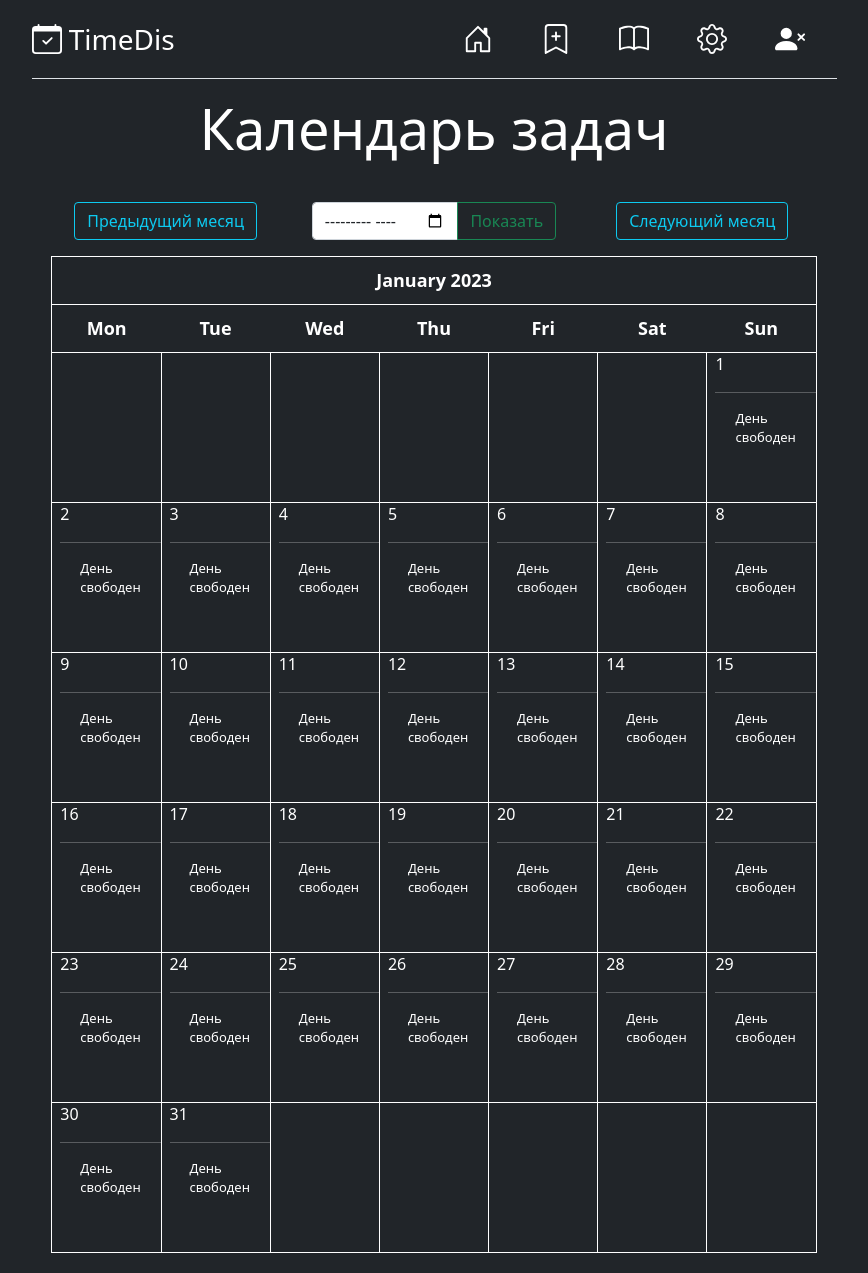
After one commit to Novak1656/TimeDis_Django, a Django app: page /calendar/ in a window 1280 px wide. The commit adds this page. Shown: the whole page, without its empty margins (206-1074 px from the left). Run offline with Django 4.2, Linux system fonts and the light colour scheme; the visitor is signed in with stand-in values (Sample User, id 1); data that the repository does not hold is empty; some libraries are stand-ins or nearby versions.

Commit message:
Добавил календарь задач

```diff
--- a/time_dis/main/templates/main/main_menu.html
+++ b/time_dis/main/templates/main/main_menu.html
@@ -36,7 +36,7 @@
             </a>
         </div>
         <div class="col-sm">
-            <a class="btn btn-outline-danger btn-lg btn-block w-100" href="" role="button">
+            <a class="btn btn-outline-danger btn-lg btn-block w-100" href="{% url 'calendar' %}" role="button">
                 <svg xmlns="http://www.w3.org/2000/svg" width="30" height="30" fill="currentColor" class="bi bi-calendar2-week" viewBox="0 0 16 16">
                     <path d="M3.5 0a.5.5 0 0 1 .5.5V1h8V.5a.5.5 0 0 1 1 0V1h1a2 2 0 0 1 2 2v11a2 2 0 0 1-2 2H2a2 2 0 0 1-2-2V3a2 2 0 0 1 2-2h1V.5a.5.5 0 0 1 .5-.5zM2 2a1 1 0 0 0-1 1v11a1 1 0 0 0 1 1h12a1 1 0 0 0 1-1V3a1 1 0 0 0-1-1H2z"/>
                     <path d="M2.5 4a.5.5 0 0 1 .5-.5h10a.5.5 0 0 1 .5.5v1a.5.5 0 0 1-.5.5H3a.5.5 0 0 1-.5-.5V4zM11 7.5a.5.5 0 0 1 .5-.5h1a.5.5 0 0 1 .5.5v1a.5.5 0 0 1-.5.5h-1a.5.5 0 0 1-.5-.5v-1zm-3 0a.5.5 0 0 1 .5-.5h1a.5.5 0 0 1 .5.5v1a.5.5 0 0 1-.5.5h-1a.5.5 0 0 1-.5-.5v-1zm-5 3a.5.5 0 0 1 .5-.5h1a.5.5 0 0 1 .5.5v1a.5.5 0 0 1-.5.5h-1a.5.5 0 0 1-.5-.5v-1zm3 0a.5.5 0 0 1 .5-.5h1a.5.5 0 0 1 .5.5v1a.5.5 0 0 1-.5.5h-1a.5.5 0 0 1-.5-.5v-1z"/>
--- /dev/null
+++ b/time_dis/main/templates/main/task_calendar.html
@@ -0,0 +1,160 @@
+<!doctype html>
+<html lang="en">
+<head>
+    <meta charset="UTF-8">
+    <meta name="viewport"
+          content="width=device-width, user-scalable=no, initial-scale=1.0, maximum-scale=1.0, minimum-scale=1.0">
+    <meta http-equiv="X-UA-Compatible" content="ie=edge">
+    <link rel="stylesheet" href="https://cdn.jsdelivr.net/npm/bootstrap@5.1.1/dist/css/bootstrap.min.css">
+    <link rel="stylesheet" href="https://cdn.jsdelivr.net/npm/bootstrap-icons@1.3.0/font/bootstrap-icons.css"/>
+    <script src="https://cdnjs.cloudflare.com/ajax/libs/Chart.js/2.8.0/Chart.bundle.js"></script>
+    <title>Календарь задач </title>
+</head>
+
+<body class="bg-dark text-white d-flex h-100 container">
+
+<svg xmlns="http://www.w3.org/2000/svg" style="display: none;">
+    <symbol id="check" viewBox="0 0 16 16">
+        <title>Check</title>
+        <path d="M13.854 3.646a.5.5 0 0 1 0 .708l-7 7a.5.5 0 0 1-.708 0l-3.5-3.5a.5.5 0 1 1 .708-.708L6.5 10.293l6.646-6.647a.5.5 0 0 1 .708 0z"></path>
+    </symbol>
+</svg>
+
+<div class="cover-container d-flex w-75 h-75 p-3 mx-auto flex-column">
+    <header class="mb-auto">
+        <div class="d-flex flex-column flex-md-row align-items-center pb-3  border-bottom">
+            <a href="/" class="d-flex align-items-center text-white text-decoration-none">
+                <svg xmlns="http://www.w3.org/2000/svg" width="30" height="30" fill="currentColor" class="bi bi-calendar-check" viewBox="0 0 16 16">
+                    <path d="M10.854 7.146a.5.5 0 0 1 0 .708l-3 3a.5.5 0 0 1-.708 0l-1.5-1.5a.5.5 0 1 1 .708-.708L7.5 9.793l2.646-2.647a.5.5 0 0 1 .708 0z"/>
+                    <path d="M3.5 0a.5.5 0 0 1 .5.5V1h8V.5a.5.5 0 0 1 1 0V1h1a2 2 0 0 1 2 2v11a2 2 0 0 1-2 2H2a2 2 0 0 1-2-2V3a2 2 0 0 1 2-2h1V.5a.5.5 0 0 1 .5-.5zM1 4v10a1 1 0 0 0 1 1h12a1 1 0 0 0 1-1V4H1z"/>
+                </svg>
+                <span class="fs-3">&nbspTimeDis</span>
+            </a>
+
+            <nav class="d-inline-flex mt-4 mt-md-0 ms-md-auto text-font='Roboto'">
+                <a class="nav nav-link me-3 py-2 text-white text-decoration-none" href="/">
+                    <svg xmlns="http://www.w3.org/2000/svg" width="30" height="30" fill="currentColor" class="bi bi-house-door" viewBox="0 0 16 16">
+                        <path d="M8.354 1.146a.5.5 0 0 0-.708 0l-6 6A.5.5 0 0 0 1.5 7.5v7a.5.5 0 0 0 .5.5h4.5a.5.5 0 0 0 .5-.5v-4h2v4a.5.5 0 0 0 .5.5H14a.5.5 0 0 0 .5-.5v-7a.5.5 0 0 0-.146-.354L13 5.793V2.5a.5.5 0 0 0-.5-.5h-1a.5.5 0 0 0-.5.5v1.293L8.354 1.146zM2.5 14V7.707l5.5-5.5 5.5 5.5V14H10v-4a.5.5 0 0 0-.5-.5h-3a.5.5 0 0 0-.5.5v4H2.5z"/>
+                    </svg>
+                </a>
+                <a class="nav nav-link me-3 py-2 text-white text-decoration-none" href="{% url 'add_task' %}">
+                    <svg xmlns="http://www.w3.org/2000/svg" width="30" height="30" fill="currentColor" class="bi bi-bookmark-plus" viewBox="0 0 16 16">
+                        <path d="M2 2a2 2 0 0 1 2-2h8a2 2 0 0 1 2 2v13.5a.5.5 0 0 1-.777.416L8 13.101l-5.223 2.815A.5.5 0 0 1 2 15.5V2zm2-1a1 1 0 0 0-1 1v12.566l4.723-2.482a.5.5 0 0 1 .554 0L13 14.566V2a1 1 0 0 0-1-1H4z"/>
+                        <path d="M8 4a.5.5 0 0 1 .5.5V6H10a.5.5 0 0 1 0 1H8.5v1.5a.5.5 0 0 1-1 0V7H6a.5.5 0 0 1 0-1h1.5V4.5A.5.5 0 0 1 8 4z"/>
+                    </svg>
+                </a>
+
+                <a class="nav nav-link me-3 py-2 text-white text-decoration-none" href="{% url 'my_tasks' %}">
+                    <svg xmlns="http://www.w3.org/2000/svg" width="30" height="30" fill="currentColor" class="bi bi-book" viewBox="0 0 16 16">
+                        <path d="M1 2.828c.885-.37 2.154-.769 3.388-.893 1.33-.134 2.458.063 3.112.752v9.746c-.935-.53-2.12-.603-3.213-.493-1.18.12-2.37.461-3.287.811V2.828zm7.5-.141c.654-.689 1.782-.886 3.112-.752 1.234.124 2.503.523 3.388.893v9.923c-.918-.35-2.107-.692-3.287-.81-1.094-.111-2.278-.039-3.213.492V2.687zM8 1.783C7.015.936 5.587.81 4.287.94c-1.514.153-3.042.672-3.994 1.105A.5.5 0 0 0 0 2.5v11a.5.5 0 0 0 .707.455c.882-.4 2.303-.881 3.68-1.02 1.409-.142 2.59.087 3.223.877a.5.5 0 0 0 .78 0c.633-.79 1.814-1.019 3.222-.877 1.378.139 2.8.62 3.681 1.02A.5.5 0 0 0 16 13.5v-11a.5.5 0 0 0-.293-.455c-.952-.433-2.48-.952-3.994-1.105C10.413.809 8.985.936 8 1.783z"/>
+                    </svg>
+                </a>
+
+                <a class="nav nav-link me-3 py-2 text-white text-decoration-none" href="{% url 'user_settings' %}">
+                    <svg xmlns="http://www.w3.org/2000/svg" width="30" height="30" fill="currentColor" class="bi bi-gear" viewBox="0 0 16 16">
+                        <path d="M8 4.754a3.246 3.246 0 1 0 0 6.492 3.246 3.246 0 0 0 0-6.492zM5.754 8a2.246 2.246 0 1 1 4.492 0 2.246 2.246 0 0 1-4.492 0z"/>
+                        <path d="M9.796 1.343c-.527-1.79-3.065-1.79-3.592 0l-.094.319a.873.873 0 0 1-1.255.52l-.292-.16c-1.64-.892-3.433.902-2.54 2.541l.159.292a.873.873 0 0 1-.52 1.255l-.319.094c-1.79.527-1.79 3.065 0 3.592l.319.094a.873.873 0 0 1 .52 1.255l-.16.292c-.892 1.64.901 3.434 2.541 2.54l.292-.159a.873.873 0 0 1 1.255.52l.094.319c.527 1.79 3.065 1.79 3.592 0l.094-.319a.873.873 0 0 1 1.255-.52l.292.16c1.64.893 3.434-.902 2.54-2.541l-.159-.292a.873.873 0 0 1 .52-1.255l.319-.094c1.79-.527 1.79-3.065 0-3.592l-.319-.094a.873.873 0 0 1-.52-1.255l.16-.292c.893-1.64-.902-3.433-2.541-2.54l-.292.159a.873.873 0 0 1-1.255-.52l-.094-.319zm-2.633.283c.246-.835 1.428-.835 1.674 0l.094.319a1.873 1.873 0 0 0 2.693 1.115l.291-.16c.764-.415 1.6.42 1.184 1.185l-.159.292a1.873 1.873 0 0 0 1.116 2.692l.318.094c.835.246.835 1.428 0 1.674l-.319.094a1.873 1.873 0 0 0-1.115 2.693l.16.291c.415.764-.42 1.6-1.185 1.184l-.291-.159a1.873 1.873 0 0 0-2.693 1.116l-.094.318c-.246.835-1.428.835-1.674 0l-.094-.319a1.873 1.873 0 0 0-2.692-1.115l-.292.16c-.764.415-1.6-.42-1.184-1.185l.159-.291A1.873 1.873 0 0 0 1.945 8.93l-.319-.094c-.835-.246-.835-1.428 0-1.674l.319-.094A1.873 1.873 0 0 0 3.06 4.377l-.16-.292c-.415-.764.42-1.6 1.185-1.184l.292.159a1.873 1.873 0 0 0 2.692-1.115l.094-.319z"/>
+                    </svg>
+                </a>
+
+                <a class="nav nav-link me-3 py-2 text-white text-decoration-none" href="" data-bs-toggle="modal" data-bs-target="#exit">
+                    <svg xmlns="http://www.w3.org/2000/svg" width="30" height="30" fill="currentColor" class="bi bi-person-x-fill" viewBox="0 0 16 16">
+                        <path fill-rule="evenodd" d="M1 14s-1 0-1-1 1-4 6-4 6 3 6 4-1 1-1 1H1zm5-6a3 3 0 1 0 0-6 3 3 0 0 0 0 6zm6.146-2.854a.5.5 0 0 1 .708 0L14 6.293l1.146-1.147a.5.5 0 0 1 .708.708L14.707 7l1.147 1.146a.5.5 0 0 1-.708.708L14 7.707l-1.146 1.147a.5.5 0 0 1-.708-.708L13.293 7l-1.147-1.146a.5.5 0 0 1 0-.708z"/>
+                    </svg>
+                </a>
+
+
+                <!-- Modal Exit -->
+                <div class="modal fade" id="exit" tabindex="-1" aria-labelledby="exampleModalLabel" aria-hidden="true">
+                    <div class="modal-dialog modal-dialog-centered">
+                        <div class="modal-content bg-transparent border">
+                            <div class="modal-header">
+                                <h5 class="modal-title text-white" id="exampleModalLabel">Выход</h5>
+                                <button type="button" class="btn-close btn-close-white" data-bs-dismiss="modal" aria-label="Close"></button>
+                            </div>
+                            <div class="modal-body">
+                                <p class="display-9 text-white">Вы действительно хотите выйти из аккаунта?</p>
+                            </div>
+                            <div class="modal-footer">
+                                <a type="button" class="btn btn-success" href="{% url 'logout' %}">Да</a>
+                                <button class="btn btn-danger" data-bs-dismiss="modal">Нет</button>
+                            </div>
+                        </div>
+                    </div>
+                </div>
+                <!-- Modal Exit -->
+            </nav>
+        </div>
+    </header>
+
+    <div class="container">
+        <div class="text-center p-3">
+            <h1 class="display-4">Календарь задач</h1>
+        </div>
+        <div class="row mt-3 mb-3">
+            <div class="col-sm text-center">
+                <a class="btn btn-outline-info" href="{% url 'calendar' %}?{{ prev_month }}"> Предыдущий месяц </a>
+            </div>
+            <div class="col-sm text-center">
+                <form action="" method="get">
+                    <div class="input-group">
+                        <input type="month" name="month" class="form-control">
+                        <input type="submit" class="btn btn-outline-success" value="Показать">
+                    </div>
+                </form>
+            </div>
+            <div class="col-sm text-center">
+                <a class="btn btn-outline-info" href="{% url 'calendar' %}?{{ next_month }}"> Следующий месяц </a>
+            </div>
+        </div>
+        <div>
+            {{task_calendar}}
+        </div>
+    </div>
+
+
+</div>
+
+<script src="https://cdn.jsdelivr.net/npm/bootstrap@5.0.0-beta3/dist/js/bootstrap.bundle.min.js" integrity="sha384-JEW9xMcG8R+pH31jmWH6WWP0WintQrMb4s7ZOdauHnUtxwoG2vI5DkLtS3qm9Ekf" crossorigin="anonymous"></script>
+<style>
+    .calendar {
+  width: 98%;
+  margin: auto;
+  font-size: 13px;
+}
+
+.calendar tr, .calendar td {
+  border: 1px solid white;
+}
+
+.calendar th {
+  padding: 10px;
+  text-align: center;
+  font-size: 18px;
+}
+
+.calendar td {
+  width: 150px;
+  height: 150px;
+  padding: 35px 0px 0px 8px;
+}
+
+.month {
+  font-size: 25px;
+}
+
+.date {
+  font-size: 16px;
+}
+
+ul {
+  height: 100%;
+  padding: 0px 5px 0px 20px;
+}
+
+a {
+  color: #17a2b8;
+}
+</style>
+</body>
+</html>
--- a/time_dis/main/urls.py
+++ b/time_dis/main/urls.py
@@ -5,4 +5,5 @@ urlpatterns = [
     path('', main, name='main'),
     path('daily/task/success', SuccessTaskView.as_view(), name='task_success'),
     path('daily/subtask/success', SuccessSubtaskView.as_view(), name='subtask_success'),
+    path('calendar/', CalendarView.as_view(), name='calendar'),
 ]
--- a/time_dis/main/views.py
+++ b/time_dis/main/views.py
@@ -1,16 +1,21 @@
+from datetime import timedelta, date, datetime
+
 from django.conf import settings
 from django.contrib.auth.decorators import login_required
 from django.core.mail import send_mass_mail
 from django.shortcuts import render, redirect, get_object_or_404
 from django.db.models import Q, F
 from django.urls import reverse_lazy
-from django.utils.timezone import now, localdate
-from django.views.generic import RedirectView
+from django.utils.safestring import mark_safe
+from django.utils.timezone import localdate
+from django.views.generic import RedirectView, TemplateView
 
 from .forms import TransferForm
 from .models import TasksProgress
 from auth_app.models import Users
 from tasks_app.models import Tasks, Subtasks
+import calendar
+from .utils import Calendar
 
 
 def reload_week_progress():
@@ -95,3 +100,41 @@ class SuccessSubtaskView(RedirectView):
         subtask.progress = 1
         subtask.save()
         return super(SuccessSubtaskView, self).get(request, *args, **kwargs)
+
+
+class CalendarView(TemplateView):
+    template_name = 'main/task_calendar.html'
+
+    def get_context_data(self, **kwargs):
+        context = super(CalendarView, self).get_context_data(**kwargs)
+        d = get_date(self.request.GET.get('month', None))
+        month = self.request.GET.get('month', None)
+        y, m = d.year, d.month
+        if month:
+            y, m = list(map(int, month.split('-')))
+        cal = Calendar(y, m, self.request.user)
+        html_cal = cal.formatmonth(withyear=True)
+        context['task_calendar'] = mark_safe(html_cal)
+        context['prev_month'] = prev_month(d)
+        context['next_month'] = next_month(d)
+        return context
+
+
+def get_date(req_day):
+    if req_day:
+        year, month = (int(x) for x in req_day.split('-'))
+        return date(year, month, day=1)
+    return datetime.today()
+
+
+def prev_month(d):
+    first = d.replace(day=1)
+    prev_month_value = first - timedelta(days=1)
+    return 'month=' + str(prev_month_value.year) + '-' + str(prev_month_value.month)
+
+
+def next_month(d):
+    days_in_month = calendar.monthrange(d.year, d.month)[1]
+    last = d.replace(day=days_in_month)
+    next_month_value = last + timedelta(days=1)
+    return 'month=' + str(next_month_value.year) + '-' + str(next_month_value.month)
```
Also changed, not shown: time_dis/main/utils.py (added, +45 -0 lines).
